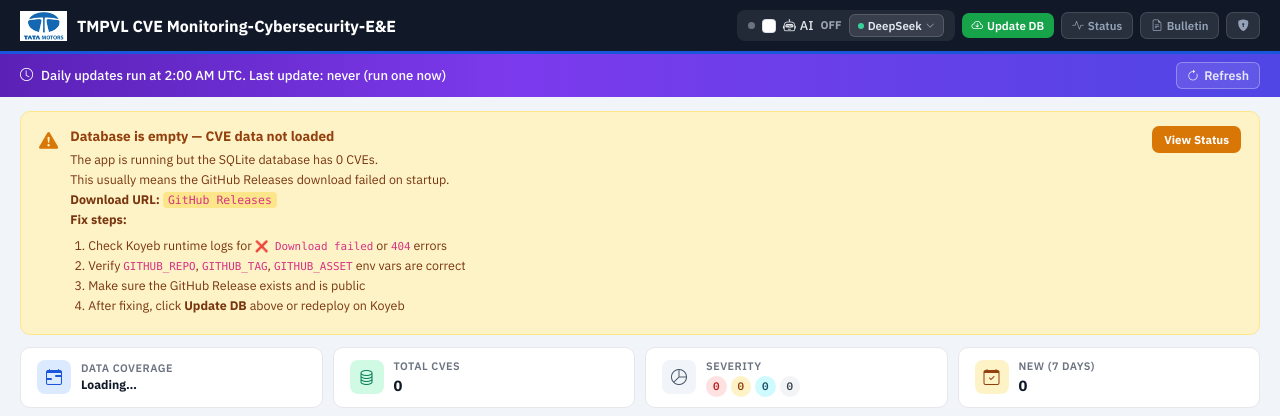
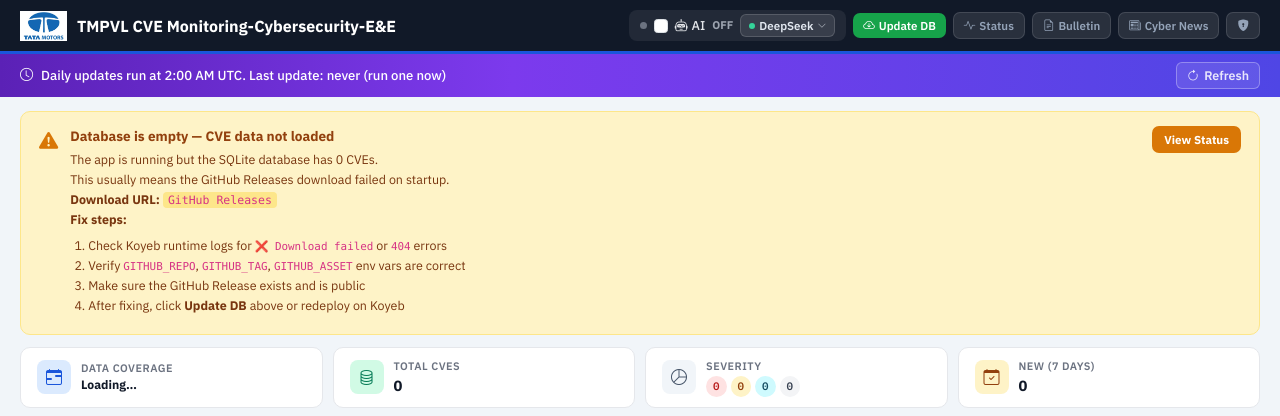
Before and after one commit to solomon042/TML-CVE, a Flask app: page / in a window 1280 px wide. Shown: the top 416 px of the page. Run offline with Flask 3, Linux system fonts and the light colour scheme; data that the repository does not hold is empty; some libraries are stand-ins or nearby versions.

Commit message:
Add 'Cyber News' header button linking to the /news monthly archive
Co-Authored-By: Claude Opus 5.5 <noreply@anthropic.com>

```diff
--- a/templates/index.html
+++ b/templates/index.html
@@ -1000,6 +1000,11 @@ async function admTestEmail() {
         <!-- Monthly automotive bulletin -->
         <a href="/bulletin" class="hdr-btn hdr-btn-ghost" title="Monthly automotive bulletin">
             <i class="bi bi-file-earmark-text"></i>Bulletin
+        </a>
+
+        <!-- Monthly archive of the automotive cyber-incident news feed -->
+        <a href="/news" class="hdr-btn hdr-btn-ghost" title="Automotive cyber-incident news — monthly archive">
+            <i class="bi bi-newspaper"></i>Cyber News
         </a>
 
         <!-- Admin -->
```
